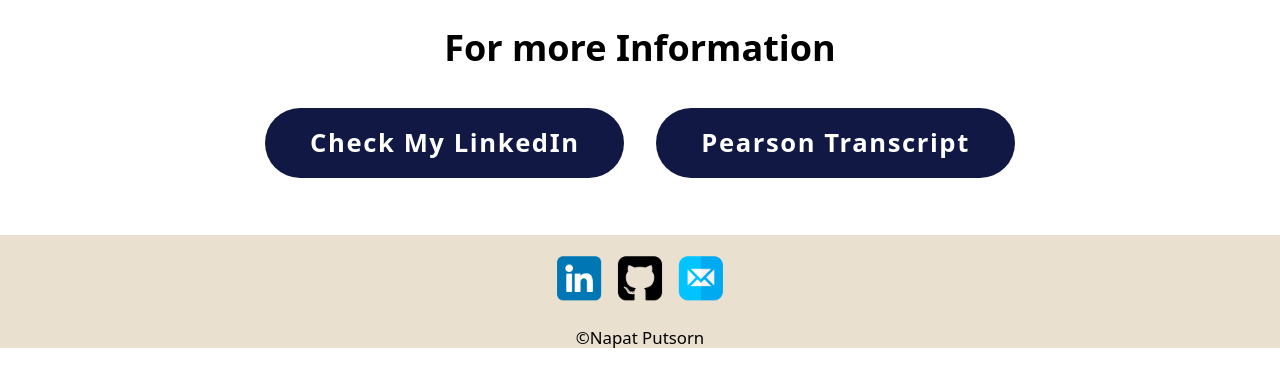
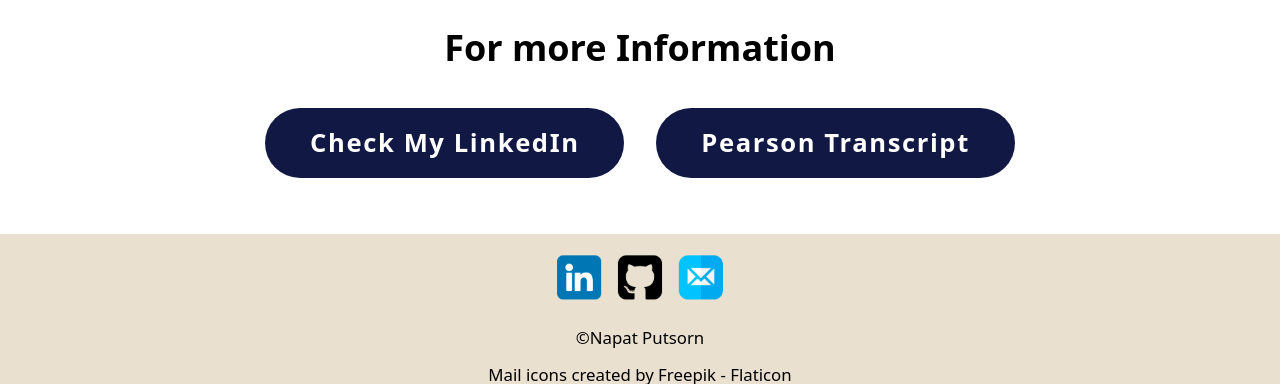
Before and after one commit to Boom21362/Web-Portfolio, a website: page index.html in a window 1280 px wide. Shown: the part 2821-3205 px from the top of the page. Before the commit the page ends 3169 px from the top, so only its background shows below. Drawn offline with nearby package versions, Linux system fonts and the light colour scheme; a script that the page names is missing.

Commit message:
Contribution: Added attribution for mail icon

```diff
--- a/index.html
+++ b/index.html
@@ -198,7 +198,7 @@
 
     <!-- Footer section -->
 
-        <footer class="flex flex-col items-center pt-5 scale-100 md:scale-105 bg-[#EAE0CF]">
+        <footer class="flex flex-col items-center pt-5 md:scale-105 bg-[#EAE0CF]">
             <div class="flex justify-center gap-4 mb-6">
                 <a href="#" class="transition-all duration-300 hover:scale-110 hover:bg-transparent"><img src="img/linkedin.png" alt="LinkedIn" class="w-[42px] h-[42px]"></a>
                 <a href="#" class="transition-all duration-300 hover:scale-110 hover:bg-transparent"><img src="img/github.png" alt="GitHub" class="w-[42px] h-[42px]"></a>
@@ -207,6 +207,7 @@
             <p class="copyright">
                 &copy;Napat Putsorn
             </p>
+            <a href="https://www.flaticon.com/free-icons/mail" title="mail icons" class="pt-3">Mail icons created by Freepik - Flaticon</a>
         </footer>
         <script src="script.js"></script>
 </body>
```
